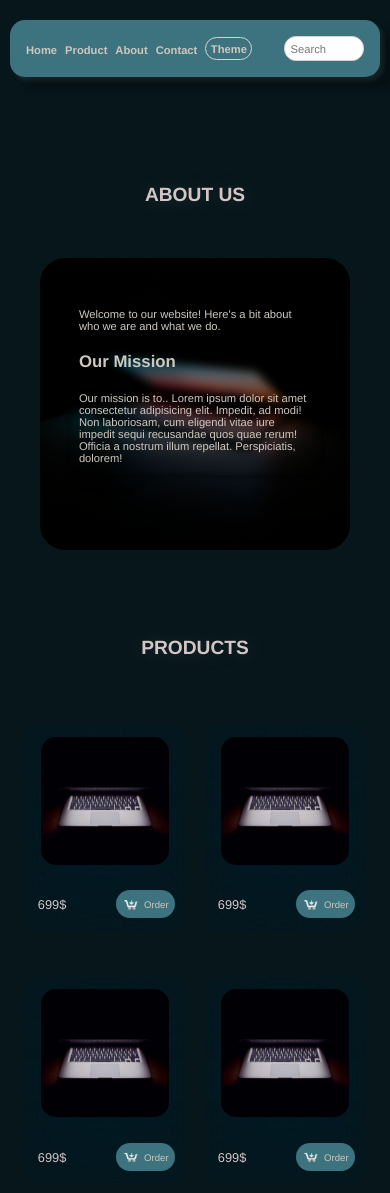
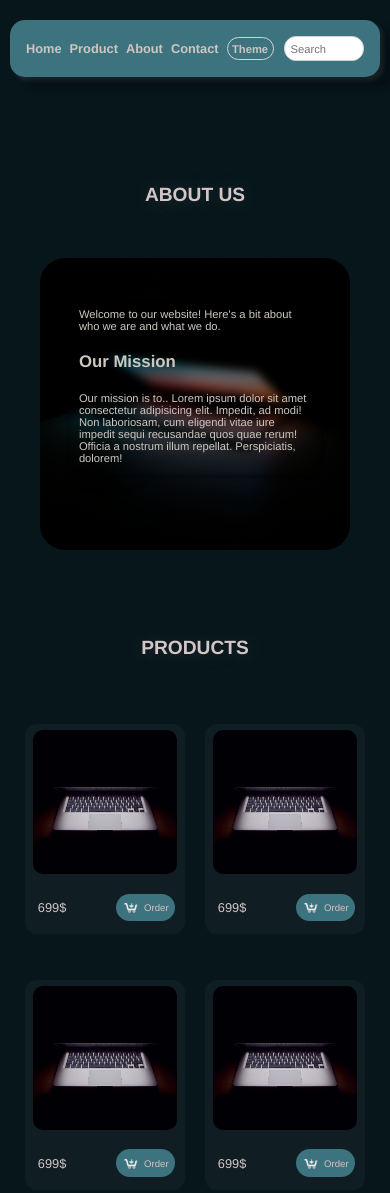
Before and after one commit to 4lankurd/AL-Market, a plain HTML site: page index.html in a window 390 px wide. Shown: the top 1193 px of the page. Drawn offline with Linux system fonts and the light colour scheme.

Commit message:
Add files via upload

```diff
--- a/layout.css
+++ b/layout.css
@@ -43,6 +43,7 @@ body {
 }
 
 .navbar ul li {
+    display: flex;
     margin: auto 2em auto 0px;
     padding: auto;
     transition: 0.5s all ease-in-out;
@@ -59,7 +60,7 @@ body {
     text-decoration: none;
     color: inherit;
     font-weight: bold;
-    font-size: clamp(0.7rem, (1.6vw), 2rem);
+    font-size: clamp(0.8rem, (1.6vw), 2rem);
     transition: all 0.5s cubic-bezier(0.19, 1, 0.22, 1);
 
 }
@@ -69,7 +70,7 @@ body {
     border-radius: 20px;
     transition: 0.6s ease-in-out;
     box-shadow: -12px 12px 6px rgba(0, 0, 0, 0.2), -10px 8px 12px rgba(0, 0, 0, 0.14), 4px -4px 4px rgba(0, 0, 0, 0.12);
-    padding: 0.2em 0.1em;
+    padding: 0.4em 0.4em;
     color: #f7fffa;
 
 
@@ -233,9 +234,8 @@ main {
 main .card {
     display: flex;
     flex-direction: column;
-    backdrop-filter: blur(50px) saturate(200%);
-    -webkit-backdrop-filter: blur(50px) saturate(200%);
-    background-color: transparent(#07161b);
+
+    background-color: #101e23;
     border-radius: 12px;
     font-size: clamp(0.8rem, (1.2vw), 2rem);
     margin: 2em 0 0 0;
@@ -249,7 +249,7 @@ main .card {
 
 .card:hover {
     transition: 0.5s;
-    box-shadow: 0 8px 50px hsla(0, 0%, 0%, 0.2), 0 8px 50px rgba(0, 0, 0, 0.2);
+    box-shadow: 16px 12px 6px rgba(0, 0, 0, 0.2), 12px 8px 12px rgba(0, 0, 0, 0.14), 4px 4px 4px rgba(0, 0, 0, 0.12);
     transform: translatey(-5px);
 }
 
@@ -293,10 +293,10 @@ main .card {
 
 .card .pimg {
     align-self: center;
-    width: clamp(8rem, (16vw), 18rem);
-    height:clamp(8rem, (16vw), 18rem);
-    border-radius: 15px;
-    margin: 1em;
+    width: clamp(9rem, (16vw), 18rem);
+    height:clamp(9rem, (16vw), 18rem);
+    border-radius: 10px;
+    margin: 0.5em;
 }
 
 .Obtn img {
@@ -371,7 +371,7 @@ footer:hover{
    }
 
     .products{
-        gap: 1em;
+        gap:1em;
     }
 
 
--- a/layout.js
+++ b/layout.js
@@ -3,6 +3,7 @@ var bodyTheme = document.querySelector(".bodyTheme");
 var mainTheme = document.querySelector("main");
 var footerTheme = document.querySelector("footer");
 var navTheme = document.querySelector(".navbar");
+var cardTheme = document.querySelectorAll(".card");
 
 var previousTheme = "dark";
 var currentTheme = "dark";
@@ -13,6 +14,7 @@ function darkMode() {
     bodyTheme.style.color = "#f7e4e4d9";
     footerTheme.style.backgroundColor = "#101e23";
     navTheme.style.backgroundColor = "#3d737f";
+    applyCardColor("#101e23");
 }
 
 function lightMode() {
@@ -21,6 +23,18 @@ function lightMode() {
     bodyTheme.style.color = "#071600";
     footerTheme.style.backgroundColor = "#101e23";
     navTheme.style.backgroundColor = "#101e23";
+    applyCardColor("#101e232c");
+
+}
+function applyCardColor(color) {
+    for (var i = 0; i <cardTheme.length; i++) {
+         cardTheme[i].style.backgroundColor= color;
+    }
+
+
+
+
+
 }
 
 function choosingTheme() {
@@ -30,14 +44,13 @@ function choosingTheme() {
         currentTheme = "light";
         lightMode();
         darkbtn.textContent = "Dark";
-        console.log(currentTheme);
     } else {
         // Save current theme as previous theme before changing
         previousTheme = currentTheme;
         currentTheme = "dark";
         darkMode();
         darkbtn.textContent = "Light";
-        console.log(currentTheme);
+
     }
 }
 
```
